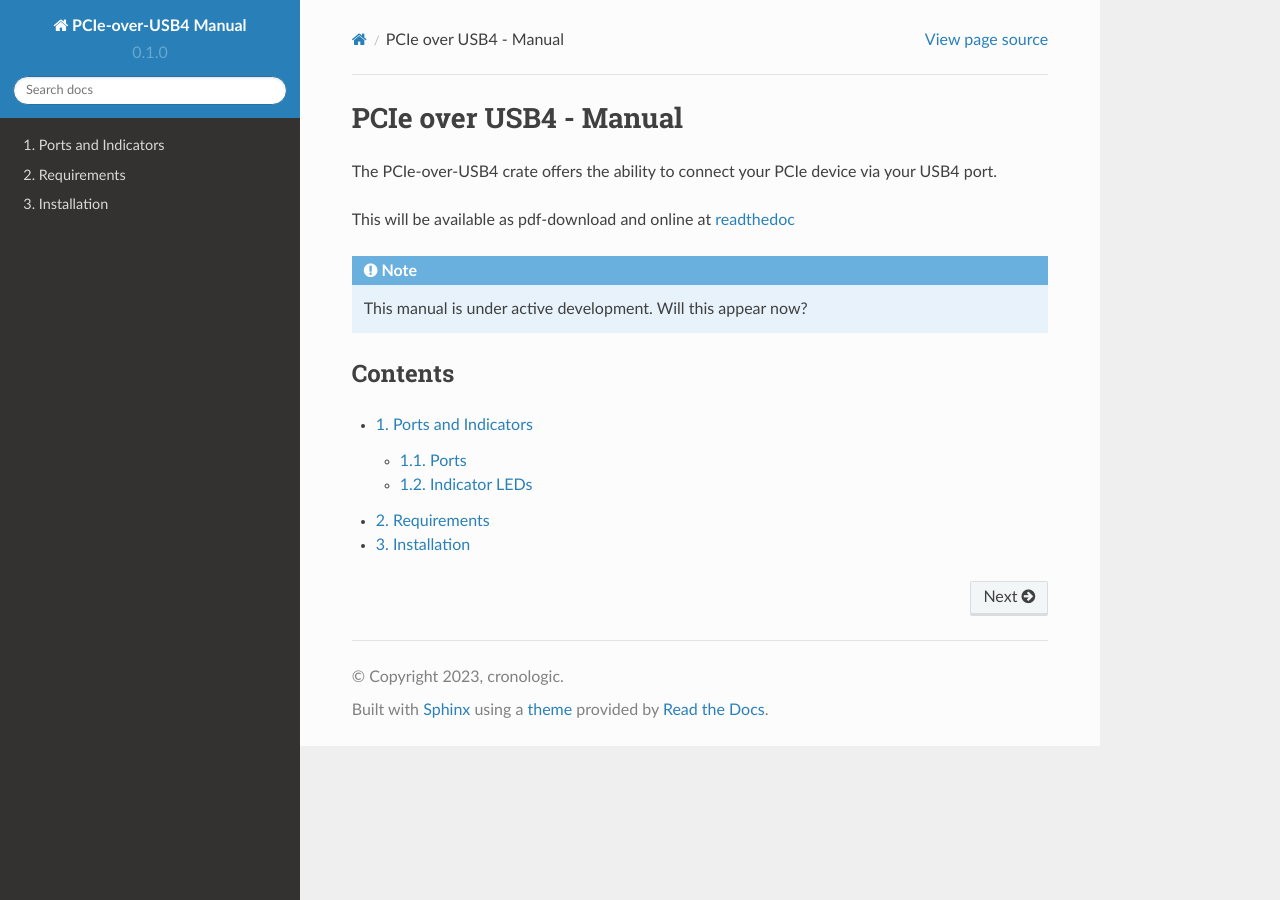
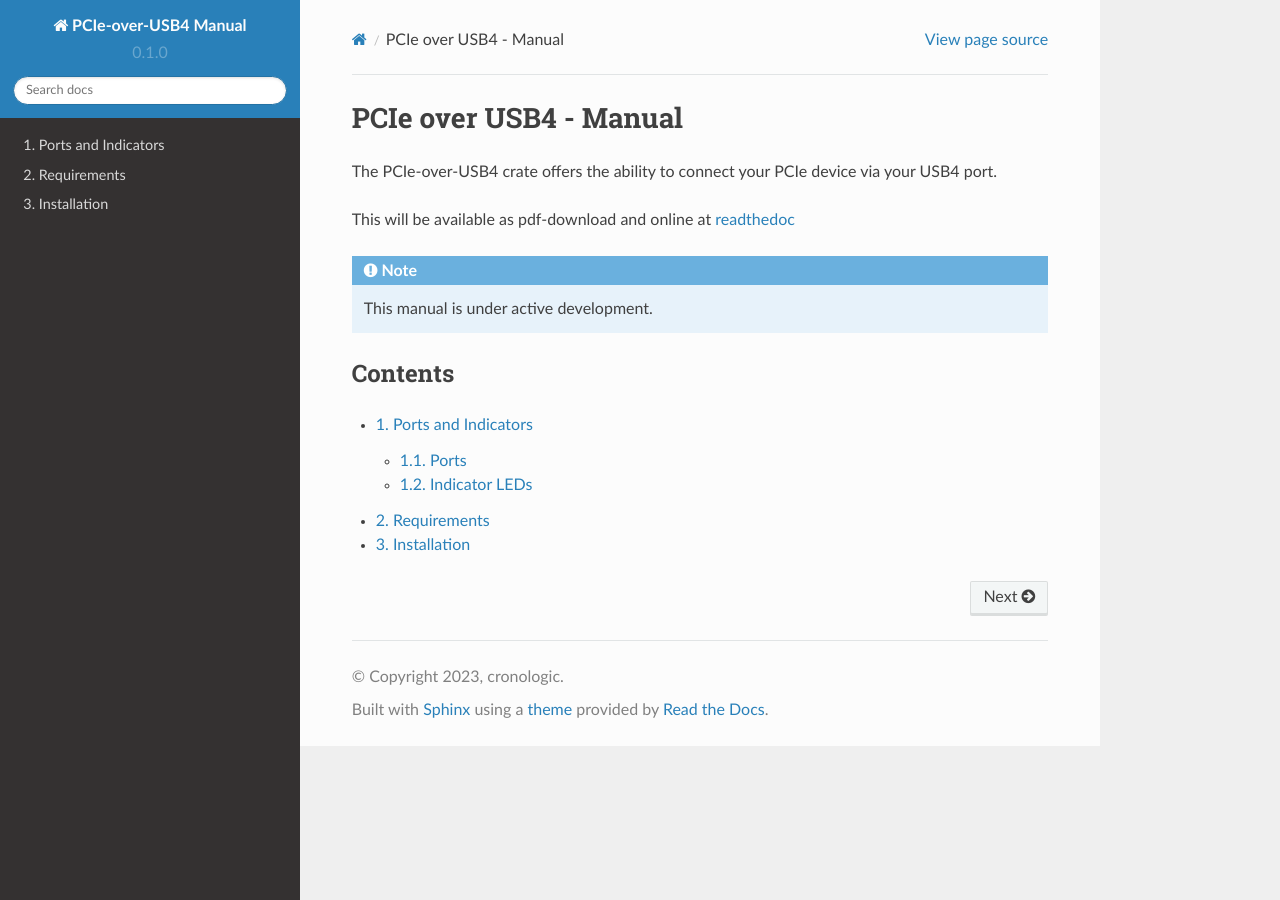
Before and after one commit to crono-kircher/ug-PCIe-over-USB4, a Sphinx documentation site: the page built from source/index.rst, in a window 1280 px wide. Built offline with Sphinx 7.4.7 and the Read the Docs theme 2.0.0, drawn with Linux system fonts in a browser that asks for light colours.

```diff
--- a/source/index.rst
+++ b/source/index.rst
@@ -10,7 +10,7 @@ This will be available as pdf-download and online at
 
 
 .. note::
-    This manual is under active development. Will this appear now?
+    This manual is under active development.
 
 Contents
 ========
--- a/source/installation.rst
+++ b/source/installation.rst
@@ -1,4 +1,4 @@
 Installation
 ============
 
-How do you install the box? I wouldn't know. Does this even matter? oh no a
+How do you install the box?
```
Also changed, not shown: 1 other file.
